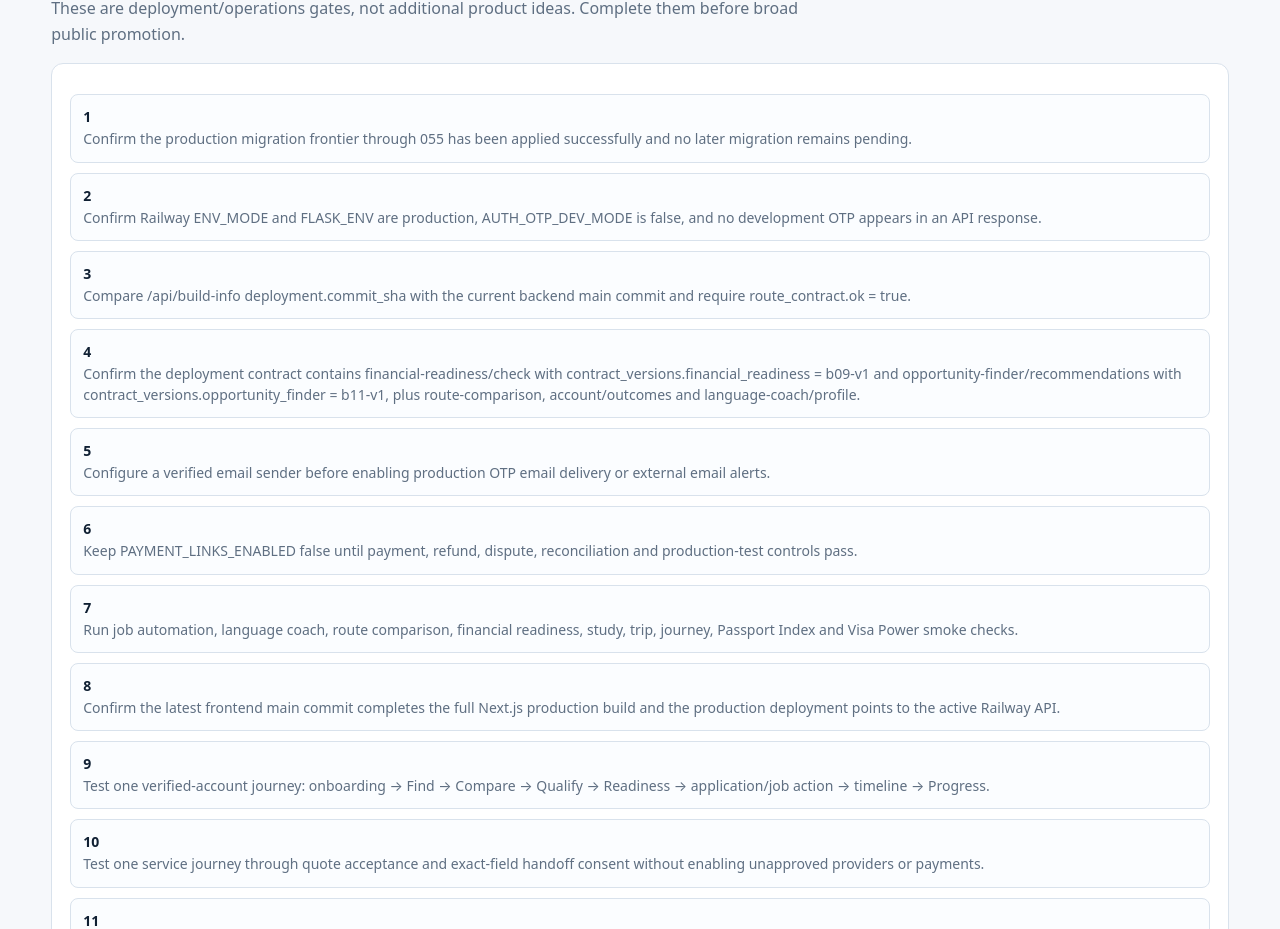
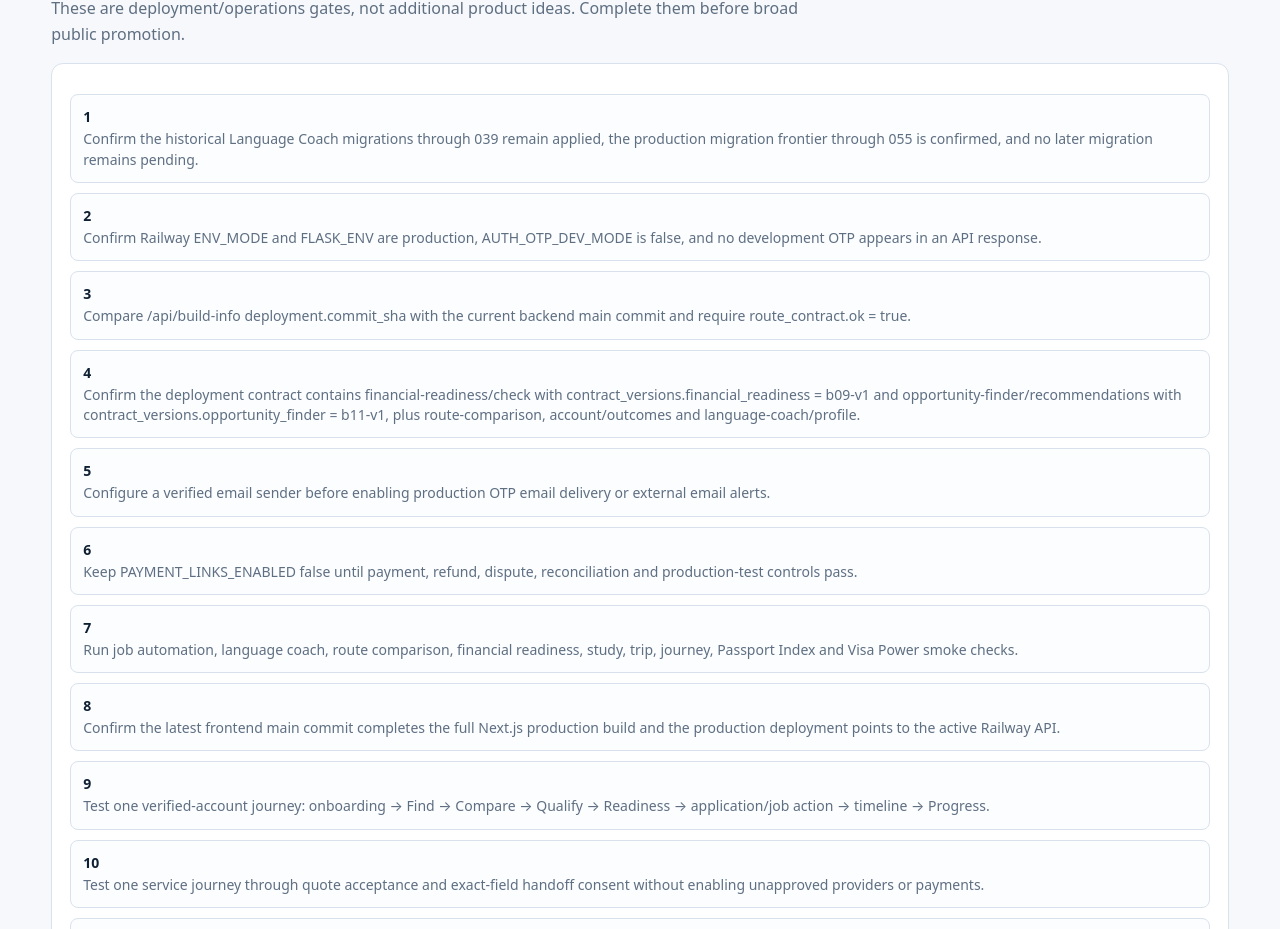
Before and after one commit to SirBM201/SirBM201-moveready-frontend, a Next.js app: page /launch-readiness in a window 1280 px wide. Shown: the part 3875-4804 px from the top of the page. Built offline with nearby package versions, Linux system fonts and the light colour scheme; no server answers.

Commit message:
LQ11: retain Language Coach migration contract

```diff
--- a/app/launch-readiness/page.tsx
+++ b/app/launch-readiness/page.tsx
@@ -19,7 +19,7 @@ const launchChecks=[
 ];
 
 const deploymentChecks=[
- "Confirm the production migration frontier through 055 has been applied successfully and no later migration remains pending.",
+ "Confirm the historical Language Coach migrations through 039 remain applied, the production migration frontier through 055 is confirmed, and no later migration remains pending.",
  "Confirm Railway ENV_MODE and FLASK_ENV are production, AUTH_OTP_DEV_MODE is false, and no development OTP appears in an API response.",
  "Compare /api/build-info deployment.commit_sha with the current backend main commit and require route_contract.ok = true.",
  "Confirm the deployment contract contains financial-readiness/check with contract_versions.financial_readiness = b09-v1 and opportunity-finder/recommendations with contract_versions.opportunity_finder = b11-v1, plus route-comparison, account/outcomes and language-coach/profile.",
```
